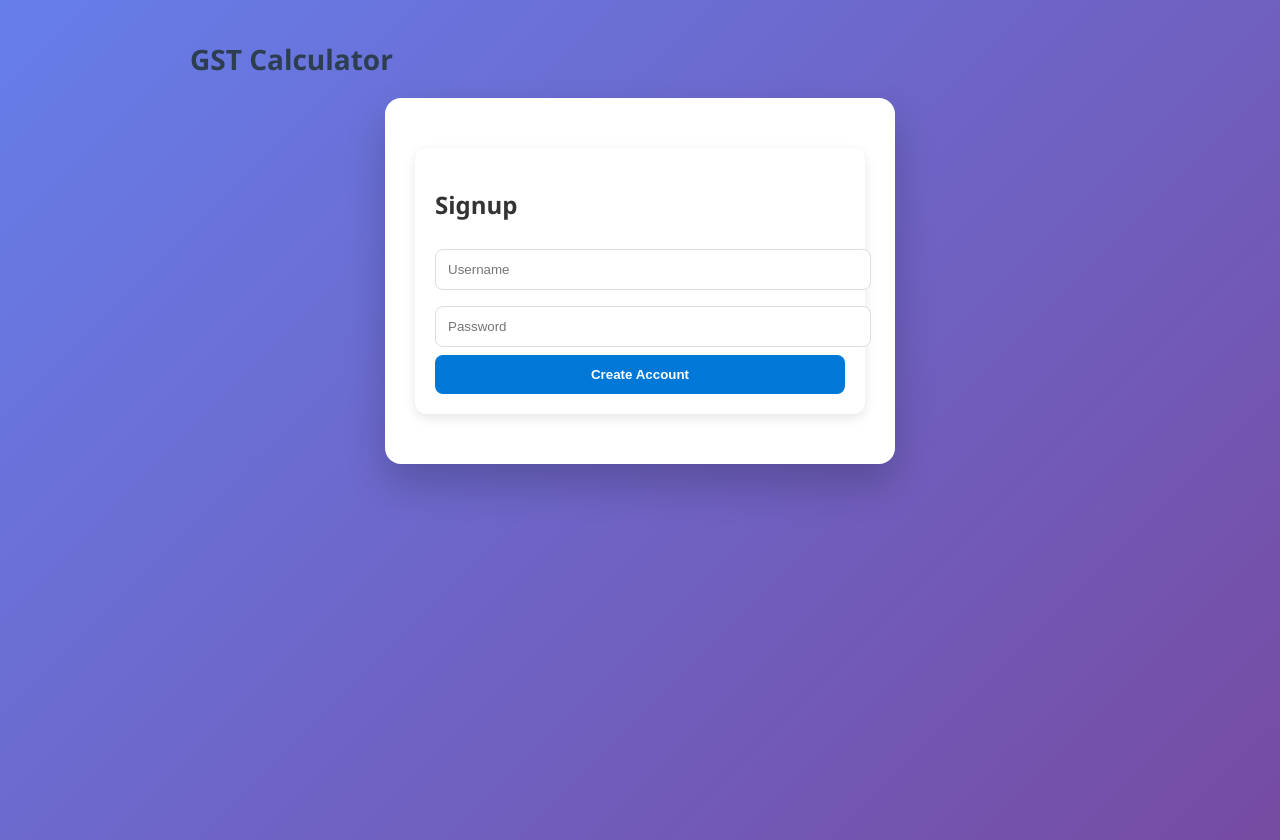
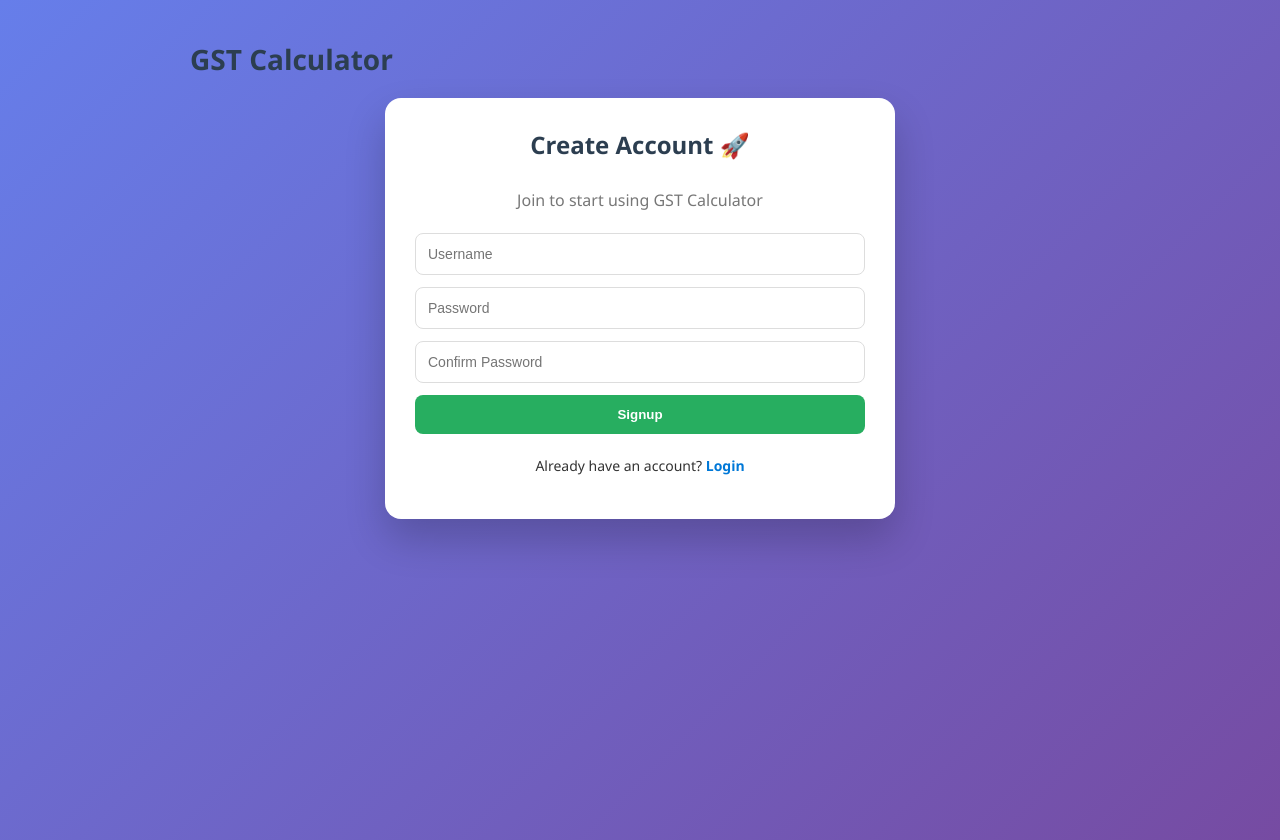
Before and after one commit to opermancode/gst-calculator, a React (Create React App) app in the folder frontend/: page / in a window 1280 px wide. Both pictures are taken after a click on the button "Create Account". Built offline with nearby package versions, Linux system fonts and the light colour scheme.

Commit message:
Update Signup.js

```diff
--- a/frontend/src/Signup.js
+++ b/frontend/src/Signup.js
@@ -1,52 +1,155 @@
 import React, { useState } from 'react';
 import { signup } from './api';
 
-export default function Signup() {
+export default function Signup({ setCurrentPage }) {
   const [username, setUsername] = useState('');
   const [password, setPassword] = useState('');
-
-  const containerStyle = {
-    margin: '20px 0',
-    padding: '20px',
-    borderRadius: '12px',
-    background: '#fff',
-    boxShadow: '0 4px 12px rgba(0,0,0,0.1)'
-  };
-
-  const inputStyle = {
-    width: '100%',
-    padding: '12px',
-    margin: '8px 0',
-    borderRadius: '8px',
-    border: '1px solid #ddd'
-  };
-
-  const buttonStyle = {
-    width: '100%',
-    padding: '12px',
-    background: '#0078d7',
-    color: '#fff',
-    border: 'none',
-    borderRadius: '8px',
-    fontWeight: 'bold',
-    cursor: 'pointer'
-  };
+  const [confirmPassword, setConfirmPassword] = useState('');
+  const [loading, setLoading] = useState(false);
 
   const handleSignup = async () => {
+    if (!username || !password || !confirmPassword) {
+      alert("All fields are required");
+      return;
+    }
+
+    if (password !== confirmPassword) {
+      alert("Passwords do not match");
+      return;
+    }
+
+    if (password.length < 6) {
+      alert("Password must be at least 6 characters");
+      return;
+    }
+
     try {
+      setLoading(true);
+
       await signup({ username, password });
-      alert("Signup successful! You can now login.");
-    } catch {
-      alert("Signup failed. Try again.");
+
+      alert("Signup successful! Please login.");
+
+      // ✅ Go to login page
+      setCurrentPage('login');
+
+    } catch (err) {
+      alert(err.response?.data?.message || "Signup failed");
+    } finally {
+      setLoading(false);
     }
   };
 
   return (
-    <div style={containerStyle}>
-      <h2>Signup</h2>
-      <input style={inputStyle} placeholder="Username" value={username} onChange={e => setUsername(e.target.value)} />
-      <input style={inputStyle} type="password" placeholder="Password" value={password} onChange={e => setPassword(e.target.value)} />
-      <button style={buttonStyle} onClick={handleSignup}>Create Account</button>
+    <div style={styles.container}>
+      <h2 style={styles.title}>Create Account 🚀</h2>
+      <p style={styles.subtitle}>Join to start using GST Calculator</p>
+
+      <input
+        style={styles.input}
+        placeholder="Username"
+        value={username}
+        onChange={e => setUsername(e.target.value)}
+      />
+
+      <input
+        style={styles.input}
+        type="password"
+        placeholder="Password"
+        value={password}
+        onChange={e => setPassword(e.target.value)}
+      />
+
+      <input
+        style={styles.input}
+        type="password"
+        placeholder="Confirm Password"
+        value={confirmPassword}
+        onChange={e => setConfirmPassword(e.target.value)}
+      />
+
+      {/* Password match hint */}
+      {confirmPassword && password !== confirmPassword && (
+        <p style={styles.error}>Passwords do not match</p>
+      )}
+
+      <button
+        style={{
+          ...styles.button,
+          background: loading ? '#aaa' : '#27ae60'
+        }}
+        onClick={handleSignup}
+        disabled={loading}
+      >
+        {loading ? "Creating account..." : "Signup"}
+      </button>
+
+      <p style={styles.footerText}>
+        Already have an account?{" "}
+        <span
+          style={styles.link}
+          onClick={() => setCurrentPage('login')}
+        >
+          Login
+        </span>
+      </p>
     </div>
   );
 }
+
+/* 🎨 Styles */
+const styles = {
+  container: {
+    display: 'flex',
+    flexDirection: 'column',
+    gap: '12px'
+  },
+
+  title: {
+    margin: 0,
+    textAlign: 'center',
+    fontSize: '24px',
+    color: '#2c3e50'
+  },
+
+  subtitle: {
+    textAlign: 'center',
+    color: '#777',
+    marginBottom: '10px'
+  },
+
+  input: {
+    padding: '12px',
+    borderRadius: '8px',
+    border: '1px solid #ddd',
+    fontSize: '14px'
+  },
+
+  button: {
+    padding: '12px',
+    borderRadius: '8px',
+    border: 'none',
+    color: '#fff',
+    fontWeight: 'bold',
+    cursor: 'pointer',
+    transition: '0.2s'
+  },
+
+  footerText: {
+    textAlign: 'center',
+    marginTop: '10px',
+    fontSize: '14px'
+  },
+
+  link: {
+    color: '#0078d7',
+    cursor: 'pointer',
+    fontWeight: 'bold'
+  },
+
+  error: {
+    color: '#e74c3c',
+    fontSize: '13px',
+    marginTop: '-5px'
+  }
+};
```
